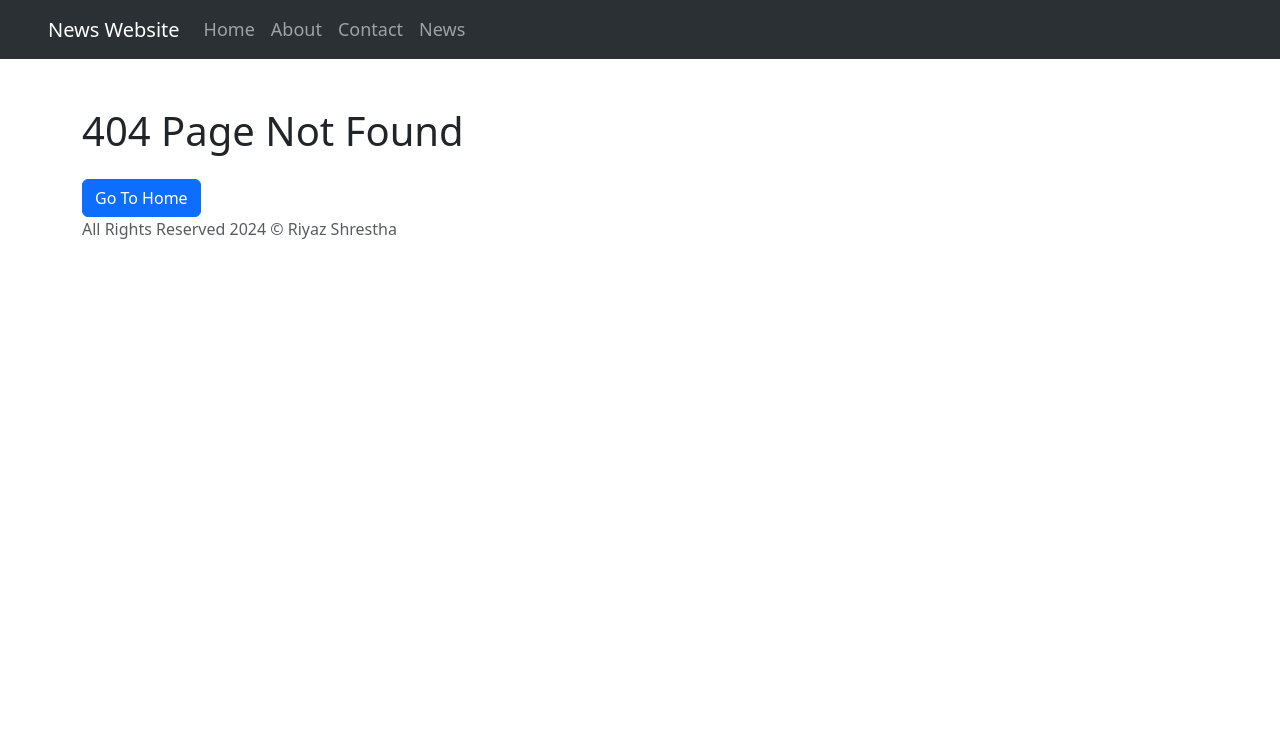
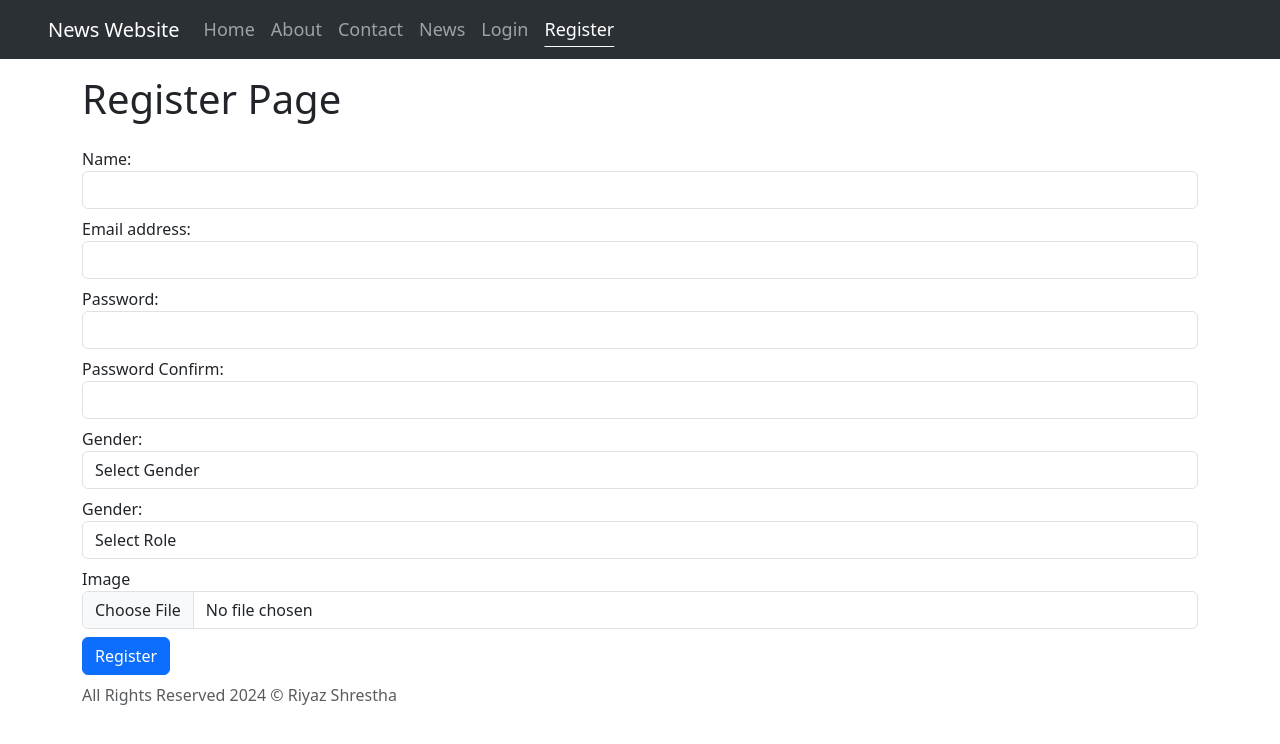
Before and after one commit to riyazedd/News-Website, a React (Vite) app in the folder frontend/: page /register in a window 1280 px wide. Before the commit this address had no page. Shown: the top 744 px of the page. Built offline with nearby package versions, Linux system fonts and the light colour scheme.

Commit message:
Register Component Added

```diff
--- a/frontend/package.json
+++ b/frontend/package.json
@@ -10,11 +10,14 @@
     "preview": "vite preview"
   },
   "dependencies": {
+    "@hookform/resolvers": "^3.3.4",
     "bootstrap": "^5.3.3",
     "react": "^18.2.0",
     "react-bootstrap": "^2.10.2",
     "react-dom": "^18.2.0",
-    "react-router-dom": "^6.22.3"
+    "react-hook-form": "^7.51.1",
+    "react-router-dom": "^6.22.3",
+    "yup": "^1.4.0"
   },
   "devDependencies": {
     "@types/react": "^18.2.64",
--- a/frontend/src/RouterComponent.jsx
+++ b/frontend/src/RouterComponent.jsx
@@ -9,6 +9,7 @@ import PageNotFound from './layouts/PageNotFound'
 import AdminRouteMiddleware from './middleware/AdminRouteMiddleware'
 import Dashboard from './components/admin/Dashboard'
 import LoginComponent from './components/auth/LoginComponent'
+import RegisterComponent from './components/auth/RegisterComponent'
 
 
 export default function RouterComponent() {
@@ -20,6 +21,7 @@ export default function RouterComponent() {
         <Route path="/contact" element={<ContactComponent />} />
         <Route path="/news" element={<NewsComponent />} />
         <Route path="/login" element={<LoginComponent />} />
+        <Route path="/register" element={<RegisterComponent />} />
         <Route path="/news-details/:id" element={<NewsDetailsComponent />} />
 
         <Route path='/admin' element={<AdminRouteMiddleware />}>
--- a/frontend/src/components/auth/LoginComponent.jsx
+++ b/frontend/src/components/auth/LoginComponent.jsx
@@ -1,21 +1,69 @@
-import React from 'react'
-import HeaderComponent from '../../layouts/HeaderComponent'
-import FooterComponent from '../../layouts/FooterComponent'
+import React from "react";
+import HeaderComponent from "../../layouts/HeaderComponent";
+import FooterComponent from "../../layouts/FooterComponent";
+import { useForm } from "react-hook-form";
+import * as yup from "yup";
+import { yupResolver } from "@hookform/resolvers/yup";
+
+const loginSchema = yup.object().shape({
+    email: yup.string().email().required(),
+    password: yup.string().required(),
+});
 
 export default function LoginComponent() {
+    const {
+        register,
+        setError,
+        handleSubmit,
+        formState: { errors },
+    } = useForm({
+        resolver: yupResolver(loginSchema),
+    });
+
+    const login = (data) => {
+        console.log(data);
+    }
+
     return (
-    <div className='container'>
+        <div>
+            <HeaderComponent />
+            <div className="container mt-5">
                 <div className="row">
                     <div className="col-md-12">
-                <HeaderComponent />
+                        <h1>Login Page</h1>
                     </div>
                     <div className="col-md-12">
-                <h1>Login Page</h1>
+                        <form onSubmit={handleSubmit(login)}>
+                            <div className="form-group mb-2">
+                                <label htmlFor="">Email &nbsp;
+                                    <a className='text-danger'>
+                                        {errors.email?.message && <span>{errors.email?.message}</span>}
+                                    </a>
+                                </label>
+                                <input type="email" className="form-control" name="email" {...register('email')} />
+                            </div>
+                            <div className="form-group mb-2">
+                                <label htmlFor="">Password &nbsp;
+                                <a className='text-danger'>
+                                    {errors.password?.message && <span>{errors.password?.message}</span>}
+                                </a></label>
+                                <input
+                                    type="password"
+                                    className="form-control"
+                                    name="password"
+                                    {...register('password')}
+                                />
+                            </div>
+                            <div className="form-group mb-2">
+                                <button className="btn btn-success">Login</button>
+                            </div>
+                        </form>
                     </div>
                     <div className="col-md-12">
                         <FooterComponent />
                     </div>
                 </div>
             </div>
-  )
+        </div>
+    );
 }
--- /dev/null
+++ b/frontend/src/components/auth/RegisterComponent.jsx
@@ -0,0 +1,117 @@
+import React from 'react';
+import { useForm } from 'react-hook-form';
+import { yupResolver } from '@hookform/resolvers/yup';
+import * as yup from 'yup';
+import HeaderComponent from '../../layouts/HeaderComponent';
+import FooterComponent from '../../layouts/FooterComponent';
+
+const registerSchema = yup.object().shape({
+    name: yup.string().required(),
+    email: yup.string().email().required(),
+    password: yup.string().required(),
+    password_confirm: yup.string().required().oneOf([yup.ref('password')], 'Password confirm must be same as password'),
+    gender: yup.string().required(),
+    role: yup.string().required(),
+});
+
+export default function RegisterComponent() {
+    const { register, setError, handleSubmit, formState: { errors } } = useForm({
+        resolver: yupResolver(registerSchema)
+    });
+
+    const registerRecord = (data) => {
+        console.log(data);
+    }
+    return (
+        <div>
+        <HeaderComponent />
+            <div className='container'>
+                <div className="row">
+                    <div className="col-md-12  mt-3 mb-3">
+                        <h1>Register Page</h1>
+                    </div>
+                    <div className="col-md-12">
+                        <form onSubmit={handleSubmit(registerRecord)}>
+                            <div className="form-group mb-2">
+                                <label> Name:
+                                    <a className='text-danger'>
+                                        {errors.name?.message && <span>{errors.name?.message}</span>}
+                                    </a>
+                                </label>
+                                <input type="text" name='name'
+                                    {...register("name")}
+                                    className="form-control" />
+                            </div>
+                            <div className="form-group mb-2">
+                                <label>Email address:
+                                    <a className='text-danger'>
+                                        {errors.email?.message && <span>{errors.email?.message}</span>}
+                                    </a>
+                                </label>
+                                <input type="email" name='email'
+                                    {...register("email")}
+                                    className="form-control" />
+                            </div>
+                            <div className="form-group mb-2">
+                                <label>Password:
+                                    <a className='text-danger'>
+                                        {errors.password?.message && <span>{errors.password?.message}</span>}
+                                    </a>
+                                </label>
+                                <input type="password" name='password'
+                                    {...register("password")}
+                                    className="form-control" />
+                            </div>
+                            <div className="form-group mb-2">
+                                <label htmlFor="password_confirm">Password Confirm:
+                                    <a className='text-danger'>
+                                        {errors.password_confirm?.message && <span>{errors.password_confirm?.message}</span>}
+                                    </a>
+                                </label>
+                                <input type="password" name="password_confirm" {...register("password_confirm")} className="form-control" />
+                            </div>
+                            <div className="form-group mb-2">
+                                <label> Gender:
+                                    <a className='text-danger'>
+                                        {errors.gender?.message && <span>{errors.gender?.message}</span>}
+                                    </a>
+                                </label>
+                                <select name='gender'  {...register("gender")} className="form-control">
+                                    <option value=''>Select Gender </option>
+                                    <option value="male">Male</option>
+                                    <option value="female">Female</option>
+
+                                </select>
+                            </div>
+                            <div className="form-group mb-2">
+                                <label> Gender:
+                                    <a className='text-danger'>
+                                        {errors.role?.message && <span>{errors.role?.message}</span>}
+                                    </a>
+                                </label>
+                                <select name='role'  {...register("role")} className="form-control">
+                                    <option value=''>Select Role </option>
+                                    <option value="admin">Admin</option>
+                                    <option value="user">User</option>
+                                </select>
+
+                            </div>
+
+                            <div className="form-group mb-2">
+                                <label htmlFor="image">Image</label>
+                                <input type="file" name="image" {...register("image")} className="form-control" />
+
+                            </div>
+                            <div className="form-group mb-2">
+                                <button className="btn btn-primary">Register</button>
+                            </div>
+                        </form>
+                    </div>
+                    <div className="col-md-12">
+                        <FooterComponent />
+                    </div>
+                </div>
+            </div>
+        </div>
+    )
+}
--- a/frontend/src/layouts/HeaderComponent.jsx
+++ b/frontend/src/layouts/HeaderComponent.jsx
@@ -20,6 +20,12 @@ export default function HeaderComponent() {
             <NavLink to="/news" activeClassName="active" className="nav-link" style={({ isActive }) => ({
                 textDecoration: isActive ? 'underline' :'none'
               })}>News</NavLink>
+            <NavLink to="/login" activeClassName="active" className="nav-link" style={({ isActive }) => ({
+                textDecoration: isActive ? 'underline' :'none'
+              })}>Login</NavLink>
+            <NavLink to="/register" activeClassName="active" className="nav-link" style={({ isActive }) => ({
+                textDecoration: isActive ? 'underline' :'none'
+              })}>Register</NavLink>
           </Nav>
     </Navbar>
   );
```
Also changed, not shown: 1 other file (tests, documents, lock files or other folders). Lines whose indentation alone changed are shown as unchanged.
